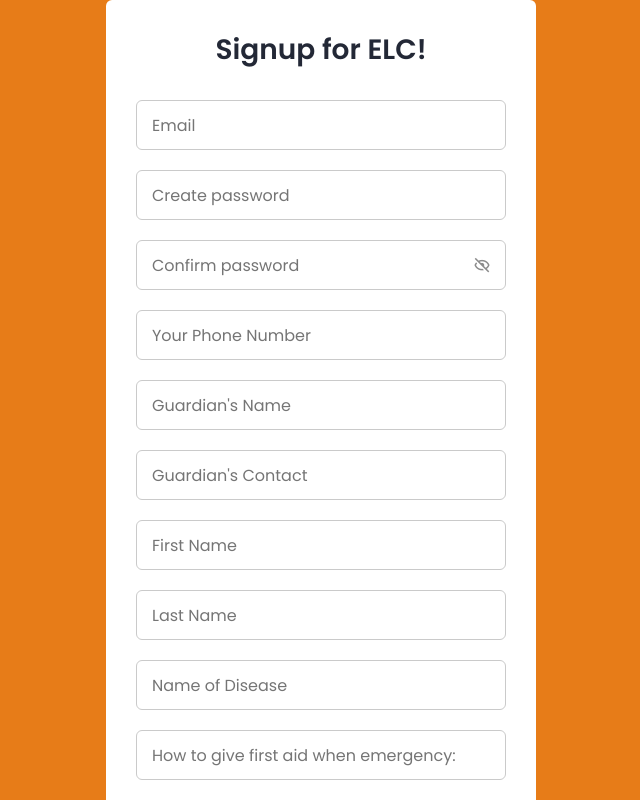
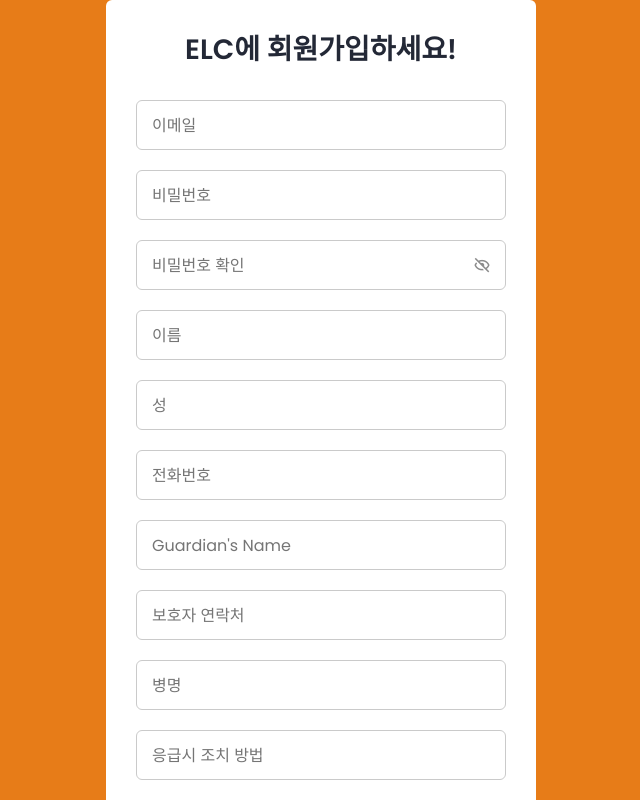
Before and after one commit to ThePurple74/elc, a Next.js app: page /register in a window 1280 px wide. Shown: the whole page, without its empty margins (319-959 px from the left). Built offline with nearby package versions, Linux system fonts and the light colour scheme.

Commit message:
Update index.js

```diff
--- a/pages/register/index.js
+++ b/pages/register/index.js
@@ -69,13 +69,13 @@
     >
       <div className="form signup">
         <div className="form-content">
-          <header>Signup for ELC!</header>
+          <header>ELC에 회원가입하세요!</header>
           <form onSubmit={handleSignup}>
             <div className="field input-field">
               <input
                 type="email"
                 className="input"
-                placeholder="Email"
+                placeholder="이메일"
                 onChange={(event) => {
                   setData({
                     ...data,
@@ -89,7 +89,7 @@
             <div className="field input-field">
               <input
                 type="password"
-                placeholder="Create password"
+                placeholder="비밀번호"
                 onChange={(event) => {
                   setData({
                     ...data,
@@ -103,7 +103,7 @@
             <div className="field input-field">
               <input
                 type={showPw ? "text" : "password"}
-                placeholder="Confirm password"
+                placeholder="비밀번호 확인"
                 onChange={(event) => {
                   setData({
                     ...data,
@@ -123,7 +123,37 @@
             <div className="field input-field">
               <input
                 type="text"
-                placeholder="Your Phone Number"
+                className="input"
+                placeholder="이름"
+                onChange={(event) => {
+                  setData({
+                    ...data,
+                    firstName: event.target.value,
+                  });
+                }}
+                required
+              />
+            </div>
+
+            <div className="field input-field">
+              <input
+                type="name"
+                className="input"
+                placeholder="성"
+                onChange={(event) => {
+                  setData({
+                    ...data,
+                    lastName: event.target.value,
+                  });
+                }}
+                required
+              />
+            </div>
+
+            <div className="field input-field">
+              <input
+                type="text"
+                placeholder="전화번호"
                 className="input"
                 maxLength="13"
                 onChange={(event) => {
@@ -140,7 +170,7 @@
               <input
                 type="text"
                 className="input"
-                name="guardianName"
+                name="보호자명"
                 placeholder="Guardian's Name"
                 maxLength="13"
                 onChange={(event) => {
@@ -158,7 +188,7 @@
                 type="text"
                 className="input"
                 name="guardianContact"
-                placeholder="Guardian's Contact"
+                placeholder="보호자 연락처"
                 maxLength="13"
                 onChange={(event) => {
                   setData({
@@ -170,41 +200,13 @@
               />
             </div>
 
-            <div className="field input-field">
-              <input
-                type="text"
-                className="input"
-                placeholder="First Name"
-                onChange={(event) => {
-                  setData({
-                    ...data,
-                    firstName: event.target.value,
-                  });
-                }}
-                required
-              />
-            </div>
 
-            <div className="field input-field">
-              <input
-                type="name"
-                className="input"
-                placeholder="Last Name"
-                onChange={(event) => {
-                  setData({
-                    ...data,
-                    lastName: event.target.value,
-                  });
-                }}
-                required
-              />
-            </div>
 
             <div className="field input-field">
               <input
                 className="input"
                 type="disease"
-                placeholder="Name of Disease"
+                placeholder="병명"
                 onChange={(event) => {
                   setData({
                     ...data,
@@ -219,7 +221,7 @@
               <input
                 className="input"
                 type="text"
-                placeholder="How to give first aid when emergency:"
+                placeholder="응급시 조치 방법"
                 onChange={(event) => {
                   setData({
                     ...data,
@@ -233,7 +235,7 @@
               <input
                 className="input"
                 type="text"
-                placeholder="Doctor's Name"
+                placeholder="주치의명"
                 onChange={(event) => {
                   setData({
                     ...data,
@@ -248,7 +250,7 @@
               <input
                 type="text"
                 className="input"
-                placeholder="Doctor's Phone Number"
+                placeholder="주치의 연락처 (병원 연락처)"
                 maxLength="13"
                 onChange={(event) => {
                   setData({
@@ -282,13 +284,13 @@
                 }}
                 required
               >
-                <option value="">Gender (Must Select One)</option>
-                <option value="female">Female</option>
-                <option value="male">Male</option>
-                <option value="non-binary">Non-Binary</option>
-                <option value="other">Other</option>
+                <option value="">성별 (필수 선택)</option>
+                <option value="female">여성</option>
+                <option value="male">남성</option>
+                <option value="non-binary">양성</option>
+                <option value="other">그 외</option>
                 <option value="Prefer not to answer">
-                  Perfer not to Answer
+                  대답하고 싶지 않습니다
                 </option>
               </select>
             </div>
@@ -298,7 +300,7 @@
                 type="text"
                 className="address"
                 name="address"
-                placeholder="address"
+                placeholder="주소"
                 onChange={(event) => {
                   setData({
                     ...data,
```
